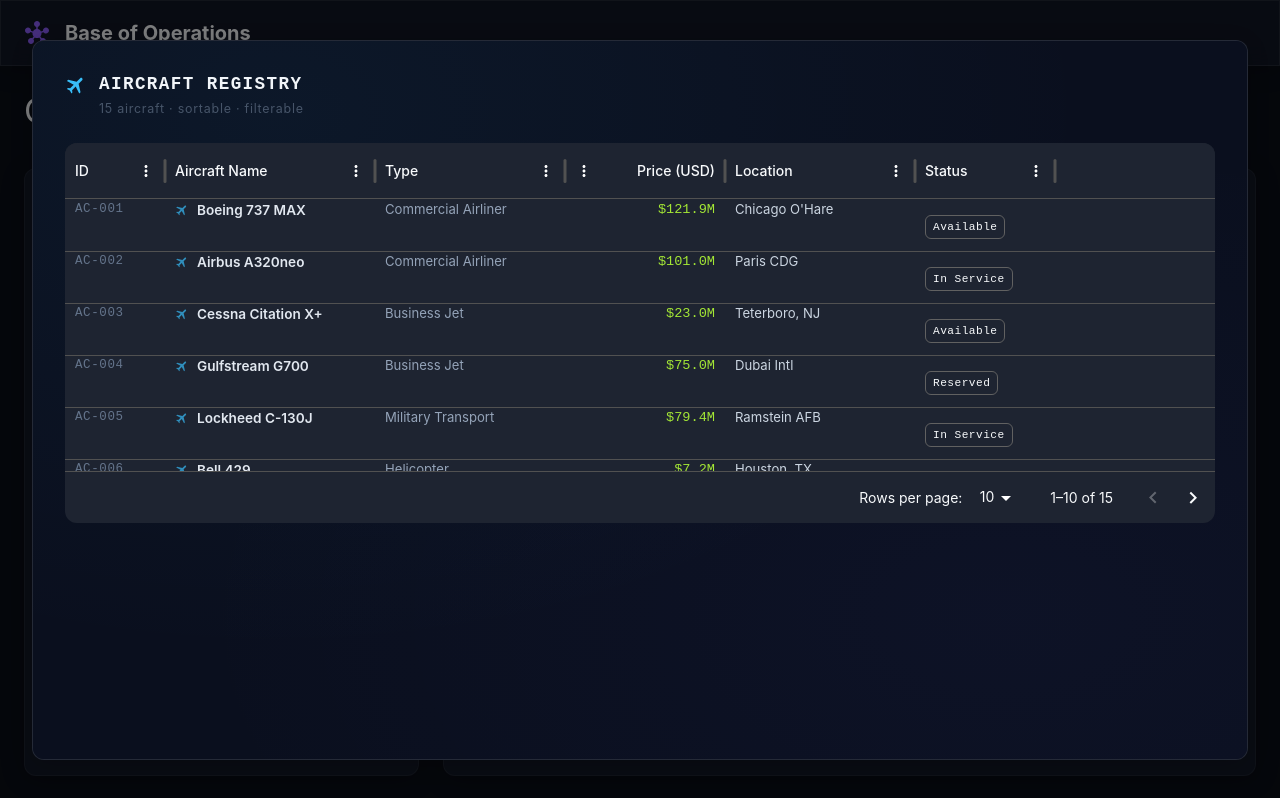
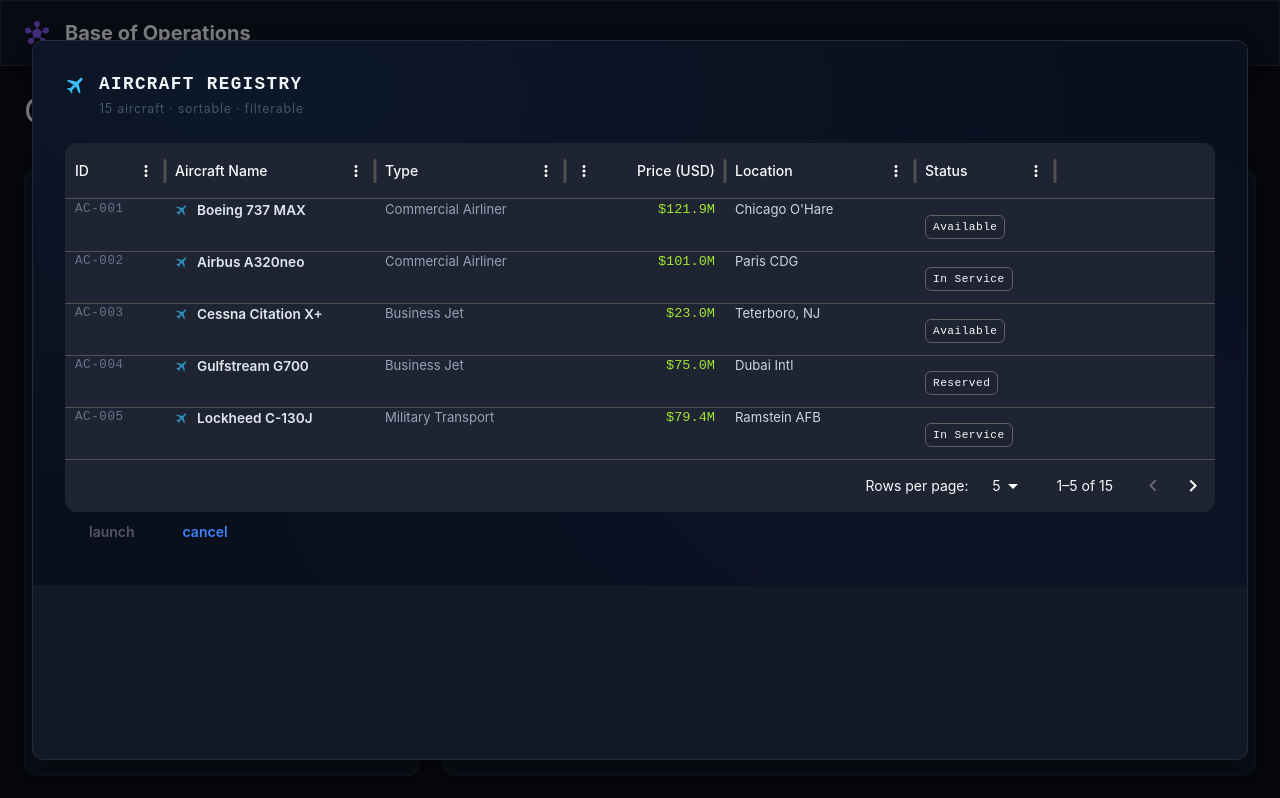
Before and after one commit to opening-drill/frontend, a React (Vite) app: page / in a window 1280 px wide. Both pictures are taken after a click on the button "open aircrafts table". Built offline with nearby package versions, Linux system fonts and the light colour scheme.

Commit message:
create launch button

```diff
--- a/src/features/alerts/AlertsApp.tsx
+++ b/src/features/alerts/AlertsApp.tsx
@@ -95,7 +95,7 @@ export const AlertsApp: React.FC = () => {
           },
         }}
         open={isAircraftTableOpen} onClose={() => setIsAircraftTableOpen(false)}>
-        <AircraftTable />
+        <AircraftTable setIsAircraftTableOpen={setIsAircraftTableOpen}/>
       </Dialog>
     </Box>
   );
--- a/src/features/alerts/components/aircraft-table/AircraftTable.tsx
+++ b/src/features/alerts/components/aircraft-table/AircraftTable.tsx
@@ -2,12 +2,22 @@ import { useState } from "react";
 import { DataGrid, GridToolbar } from "@mui/x-data-grid";
 import {
   Box,
+  Button,
   Typography,
 } from "@mui/material";
 import FlightIcon from "@mui/icons-material/Flight";
 import config from './AircraftTable.config';
 
-const rows = [
+type Aircraft = {
+  id: string,
+  name: string
+  type: string
+  price: number
+  location: string
+  status: string
+}
+
+const rows: Aircraft[] = [
   { id: "AC-001", name: "Boeing 737 MAX", type: "Commercial Airliner", price: 121_900_000, location: "Chicago O'Hare", status: "Available" },
   { id: "AC-002", name: "Airbus A320neo", type: "Commercial Airliner", price: 101_000_000, location: "Paris CDG", status: "In Service" },
   { id: "AC-003", name: "Cessna Citation X+", type: "Business Jet", price: 23_000_000, location: "Teterboro, NJ", status: "Available" },
@@ -25,14 +35,13 @@ const rows = [
   { id: "AC-015", name: "Boeing 787-9", type: "Wide-body Airliner", price: 292_500_000, location: "Tokyo Haneda", status: "Reserved" },
 ];
 
-export default function AircraftTable() {
-  const [paginationModel, setPaginationModel] = useState({ page: 0, pageSize: 10 });
-  const [selectedAircraft, setSelectedAircraft] = useState(null);
+export default function AircraftTable(props: { setIsAircraftTableOpen: React.Dispatch<React.SetStateAction<boolean>> }) {
+  const [paginationModel, setPaginationModel] = useState({ page: 0, pageSize: 5 });
+  const [selectedAircraft, setSelectedAircraft] = useState<Aircraft | null>(null);
 
   return (
     <Box
       sx={{
-          height: "100vh",
         backgroundColor: "#0a0f1e",
         backgroundImage: "radial-gradient(ellipse at 20% 10%, rgba(56,189,248,0.05) 0%, transparent 60%), radial-gradient(ellipse at 80% 80%, rgba(99,102,241,0.04) 0%, transparent 60%)",
         p: { xs: 2, md: 4 },
@@ -63,7 +72,7 @@ export default function AircraftTable() {
       </Box>
 
       {/* Grid */}
-        <Box sx={{ height: 380, width: "100%" }}>
+      <Box sx={{ height: '90%', width: "100%" }}>
         <DataGrid
           rows={rows}
           columns={config.columns}
@@ -78,21 +87,40 @@ export default function AircraftTable() {
               quickFilterProps: { debounceMs: 300 },
             },
           }}
-            disableRowSelectionOnClick
-            sx={{ border: "none" }}
+          autoHeight
+          sx={{
+            border: "none",
+
+            "& .MuiDataGrid-row.Mui-selected": {
+              backgroundColor: "rgba(56,189,248,0.18)",
+            },
+
+            "& .MuiDataGrid-row.Mui-selected:hover": {
+              backgroundColor: "rgba(56,189,248,0.25)",
+            },
+
+            "& .MuiDataGrid-cell:focus, & .MuiDataGrid-cell:focus-within": {
+              outline: "none !important",
+            },
+
+            "& .MuiDataGrid-columnHeader:focus, & .MuiDataGrid-columnHeader:focus-within": {
+              outline: "none !important",
+            }
+          }}
           onRowClick={(newSelection) => {
             console.log('aa')
-                console.log(newSelection.row)
-                setSelectedAircraft(newSelection.row)
-        // setRowSelectionModel(newSelection);
-
-        // const selectedId = newSelection[0];
-        // const aircraft =
-        //   rows.find((row) => row.id === selectedId) ?? null;
-
-        // setSelectedAircraft(aircraft);
+            console.log(newSelection)
+            const isSelected = newSelection.row?.id === selectedAircraft?.id;
+            console.log(isSelected)
+            setSelectedAircraft(isSelected ? null : newSelection.row)
           }}
         />
+        <Button sx={{ width: 'fit-content', color: selectedAircraft !== null ? 'blue' : 'grey' }} onClick={() => props.setIsAircraftTableOpen(false)} disabled={selectedAircraft === null}>
+          launch
+        </Button>
+        <Button sx={{ width: 'fit-content' }} onClick={() => props.setIsAircraftTableOpen(false)}>
+          cancel
+        </Button>
       </Box>
     </Box>
   );
```
Lines whose indentation alone changed are shown as unchanged.
